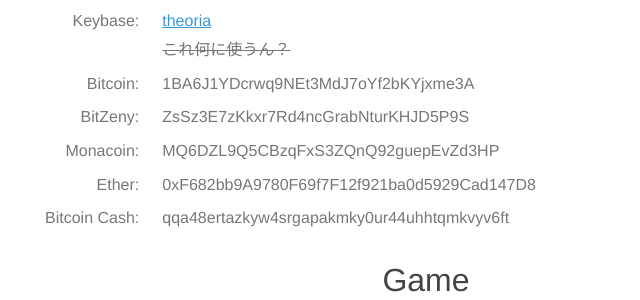
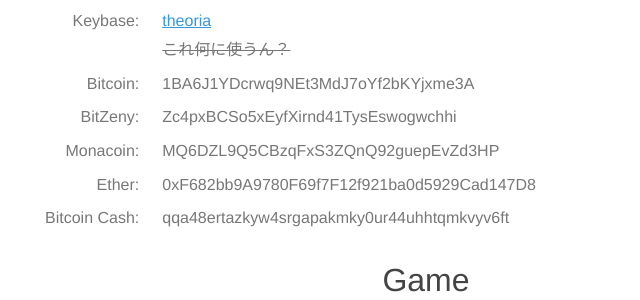
Before and after one commit to theoria24/theoria24.github.io, a Jekyll site: the page profile/index.html, which Jekyll copies as it is, in a window 1280 px wide and 900 px high, scrolled down 1638 px. Shown: the part 152-452 px from the top of the window, without its empty margins (214-854 px from the left). Built offline with Jekyll 4.4.1, drawn with Linux system fonts in a browser that asks for light colours; some web fonts are replaced; comment, search, counter and statistics services are not loaded.

Commit message:
ZNYアドレス変更

```diff
--- a/profile/index.html
+++ b/profile/index.html
@@ -158,7 +158,7 @@
         </tr>
         <tr>
           <td class="nw">BitZeny:</td>
-          <td style="word-break:break-all;">ZsSz3E7zKkxr7Rd4ncGrabNturKHJD5P9S</td>
+          <td style="word-break:break-all;">Zc4pxBCSo5xEyfXirnd41TysEswogwchhi</td>
         </tr>
         <tr>
           <td class="nw">Monacoin:</td>
```
